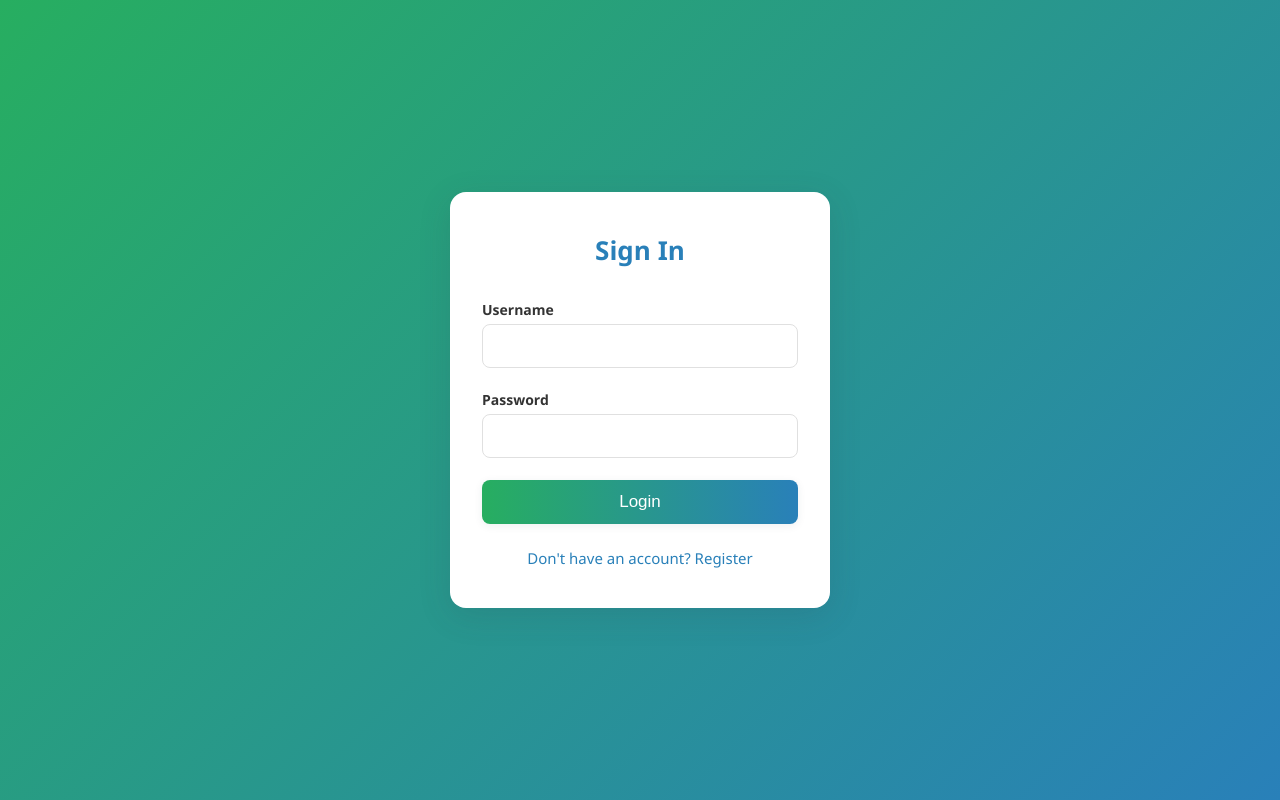
After one commit to WenDEVLIFE/restaurant-booking, a PHP site: page /login.php in a window 1280 px wide. The commit adds this page. Run offline with PHP 8.4, Linux system fonts and the light colour scheme.

Commit message:
Added login.php

```diff
--- /dev/null
+++ b/login.php
@@ -0,0 +1,101 @@
+<!DOCTYPE html>
+<html lang="en">
+<head>
+    <meta charset="UTF-8">
+    <title>Restaurant Booking - Login</title>
+    <link rel="stylesheet" href="style.css">
+    <meta name="viewport" content="width=device-width, initial-scale=1">
+    <style>
+        body {
+            background: linear-gradient(135deg, #27ae60 0%, #2980b9 100%);
+            min-height: 100vh;
+            margin: 0;
+            font-family: 'Segoe UI', Arial, sans-serif;
+            display: flex;
+            align-items: center;
+            justify-content: center;
+        }
+        .login-container {
+            background: #fff;
+            padding: 40px 32px;
+            border-radius: 16px;
+            box-shadow: 0 8px 32px rgba(44, 62, 80, 0.15);
+            width: 100%;
+            max-width: 380px;
+        }
+        h2 {
+            text-align: center;
+            margin-bottom: 32px;
+            font-weight: 600;
+            color: #2980b9;
+        }
+        .form-group {
+            margin-bottom: 22px;
+        }
+        label {
+            display: block;
+            margin-bottom: 8px;
+            color: #555;
+            font-size: 15px;
+        }
+        input[type="text"], input[type="password"] {
+            width: 100%;
+            padding: 12px;
+            border: 1px solid #e0e0e0;
+            border-radius: 8px;
+            font-size: 16px;
+            transition: border-color 0.2s;
+            outline: none;
+        }
+        input[type="text"]:focus, input[type="password"]:focus {
+            border-color: #2980b9;
+        }
+        button {
+            width: 100%;
+            padding: 12px;
+            background: linear-gradient(90deg, #27ae60 0%, #2980b9 100%);
+            color: #fff;
+            border: none;
+            border-radius: 8px;
+            font-size: 17px;
+            font-weight: 500;
+            cursor: pointer;
+            box-shadow: 0 2px 8px rgba(44, 62, 80, 0.08);
+            transition: background 0.2s;
+        }
+        button:hover {
+            background: linear-gradient(90deg, #2980b9 0%, #27ae60 100%);
+        }
+        .register-link {
+            display: block;
+            text-align: center;
+            margin-top: 24px;
+            color: #2980b9;
+            text-decoration: none;
+            font-size: 15px;
+            transition: color 0.2s;
+        }
+        .register-link:hover {
+            color: #27ae60;
+            text-decoration: underline;
+        }
+    </style>
+</head>
+<body>
+    <div class="login-container">
+        <h2>Sign In</h2>
+        <form action="authenticate.php" method="post">
+            <div class="form-group">
+                <label for="username">Username</label>
+                <input type="text" id="username" name="username" required autocomplete="username">
+            </div>
+            <div class="form-group">
+                <label for="password">Password</label>
+                <input type="password" id="password" name="password" required autocomplete="current-password">
+            </div>
+            <button type="submit">Login</button>
+        </form>
+        <a class="register-link" href="register.php">Don't have an account? Register</a>
+    </div>
+</body>
+</html>
--- a/style.css
+++ b/style.css
@@ -449,3 +449,78 @@
     .modal-error button:hover {
       background-color: #c0392b;
     }
+
+
+     body {
+            background: linear-gradient(135deg, #27ae60 0%, #2980b9 100%);
+            min-height: 100vh;
+            margin: 0;
+            font-family: 'Segoe UI', Arial, sans-serif;
+            display: flex;
+            align-items: center;
+            justify-content: center;
+        }
+        .login-container {
+            background: #fff;
+            padding: 40px 32px;
+            border-radius: 16px;
+            box-shadow: 0 8px 32px rgba(44, 62, 80, 0.15);
+            width: 100%;
+            max-width: 380px;
+        }
+        h2 {
+            text-align: center;
+            margin-bottom: 32px;
+            font-weight: 600;
+            color: #2980b9;
+        }
+        .form-group {
+            margin-bottom: 22px;
+        }
+        label {
+            display: block;
+            margin-bottom: 8px;
+            color: #555;
+            font-size: 15px;
+        }
+        input[type="text"], input[type="password"] {
+            width: 100%;
+            padding: 12px;
+            border: 1px solid #e0e0e0;
+            border-radius: 8px;
+            font-size: 16px;
+            transition: border-color 0.2s;
+            outline: none;
+        }
+        input[type="text"]:focus, input[type="password"]:focus {
+            border-color: #2980b9;
+        }
+        button {
+            width: 100%;
+            padding: 12px;
+            background: linear-gradient(90deg, #27ae60 0%, #2980b9 100%);
+            color: #fff;
+            border: none;
+            border-radius: 8px;
+            font-size: 17px;
+            font-weight: 500;
+            cursor: pointer;
+            box-shadow: 0 2px 8px rgba(44, 62, 80, 0.08);
+            transition: background 0.2s;
+        }
+        button:hover {
+            background: linear-gradient(90deg, #2980b9 0%, #27ae60 100%);
+        }
+        .register-link {
+            display: block;
+            text-align: center;
+            margin-top: 24px;
+            color: #2980b9;
+            text-decoration: none;
+            font-size: 15px;
+            transition: color 0.2s;
+        }
+        .register-link:hover {
+            color: #27ae60;
+            text-decoration: underline;
+        }
```
